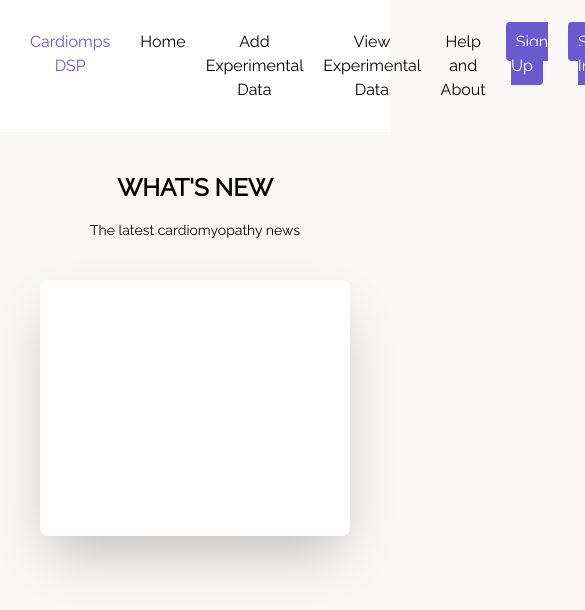
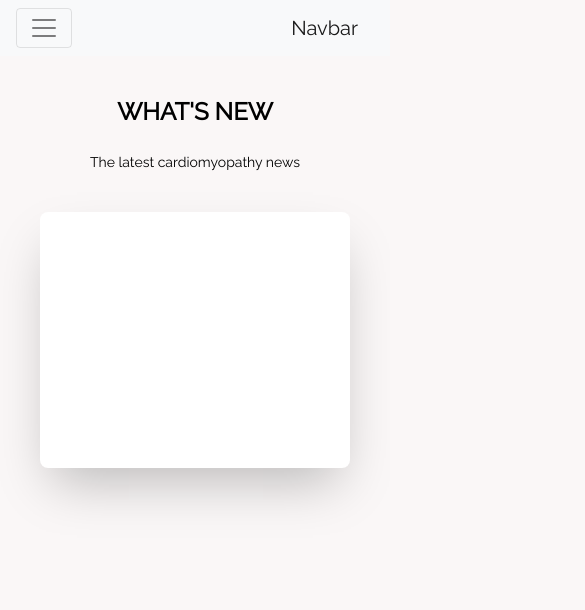
Before and after one commit to johnAdvancedWeb/CardiompsDataSharingPlatform, a Vue app in the folder client/: page / in a window 390 px wide. Shown: the top 610 px of the page, 585 px wide, since content can reach past the window. Built offline with nearby package versions, Linux system fonts and the light colour scheme; what @fortawesome/fontawesome, vue3-apexcharts would draw is missing.

Commit message:
responsive navbar setup

```diff
--- a/client/package.json
+++ b/client/package.json
@@ -17,10 +17,12 @@
     "@fortawesome/vue-fontawesome": "^3.0.0-3",
     "apexcharts": "^3.24.0",
     "autoprefixer": "^9.8.6",
+    "bootstrap": "^4.6.0",
+    "bootstrap-vue": "^2.21.2",
     "core-js": "^3.6.5",
     "postcss": "^7.0.35",
     "tailwindcss": "npm:@tailwindcss/postcss7-compat@^2.0.2",
-    "vue": "^3.0.0",
+    "vue": "^3.0.5",
     "vue-router": "^4.0.0-0",
     "vue3-apexcharts": "^1.2.1"
   },
--- a/client/public/index.html
+++ b/client/public/index.html
@@ -6,10 +6,14 @@
     <meta name="viewport" content="width=device-width,initial-scale=1.0">
     <link rel="icon" href="<%= BASE_URL %>favicon.ico">
     <title><%= htmlWebpackPlugin.options.title %></title>
+    <link rel="stylesheet" href="https://stackpath.bootstrapcdn.com/bootstrap/4.4.1/css/bootstrap.min.css"
+          integrity="sha384-Vkoo8x4CGsO3+Hhxv8T/Q5PaXtkKtu6ug5TOeNV6gBiFeWPGFN9MuhOf23Q9Ifjh" crossorigin="anonymous">
+
 </head>
 <body>
 <noscript>
-      <strong>We're sorry but <%= htmlWebpackPlugin.options.title %> doesn't work properly without JavaScript enabled. Please enable it to continue.</strong>
+    <strong>We're sorry but <%= htmlWebpackPlugin.options.title %> doesn't work properly without JavaScript enabled.
+        Please enable it to continue.</strong>
 </noscript>
 <div id="app"></div>
 <!-- built files will be auto injected -->
--- a/client/src/assets/css/style.scss
+++ b/client/src/assets/css/style.scss
@@ -51,6 +51,7 @@ a:not(a.button) {
 .navbar-list-items-button {
     padding-right: 10px;
 }
+
 
 .navbar-list-items-theme {
     position: relative;
--- a/client/src/assets/css/variables.scss
+++ b/client/src/assets/css/variables.scss
@@ -17,10 +17,31 @@
   .blue-background {
     background-color: var(--blue);
   }
+
   /* variables for default/light theme code ends here */
+}
 
+[data-theme="light"] {
+  --bodyBackground: rgb(250, 247, 247);
+  --bodyText: #000000;
+  --actionBackground: slateblue;
+  --actionText: white;
 
-  @media (prefers-color-scheme: dark) {
+  --navbarBackground: rgb(255, 255, 255);
+
+  /* other variables */
+  --blue: slateblue;
+
+  .blue-text {
+    color: var(--blue);
+  }
+
+  .blue-background {
+    background-color: var(--blue);
+  }
+}
+
+[data-theme="dark"] {
   --bodyBackground: rgb(27, 27, 30);
   --bodyText: white;
 
@@ -40,4 +61,3 @@
     background-color: var(--blue);
   }
 }
-}
--- a/client/src/components/Navbar.vue
+++ b/client/src/components/Navbar.vue
@@ -1,25 +1,49 @@
 <template>
-  <div class="mx-auto p-5 navbar-container">
-    <nav class="flex justify-between">
-      <div>
-        <ul class="flex flex-row">
-          <li class="navbar-list-items-button"><button id="logo">Cardiomps DSP</button></li>
-          <li class="navbar-list-items-routes"><router-link to="/">Home</router-link></li>
-          <li class="navbar-list-items-routes"><router-link :to="{ name: 'Line' }">Add Experimental Data</router-link></li>
-          <li class="navbar-list-items-routes"><router-link :to="{ name: 'Bar' }">View Experimental Data</router-link></li>
-          <li class="navbar-list-items-routes"><router-link to="/about">Help and About</router-link></li>
-        </ul>
-      </div>
+  <nav class="navbar navbar-expand-lg navbar-light bg-light">
+    <button class="navbar-toggler" type="button" data-toggle="collapse" data-target="#navbarTogglerDemo03" aria-controls="navbarTogglerDemo03" aria-expanded="false" aria-label="Toggle navigation">
+      <span class="navbar-toggler-icon"></span>
+    </button>
+    <a class="navbar-brand" href="#">Navbar</a>
 
-      <div>
-        <ul class="flex flex-row">
-          <li class="navbar-list-items-routes"><router-link class="button" :to="{ name: 'SignUp' }">Sign Up</router-link></li>
-          <li class="navbar-list-items-routes"><router-link class="button" :to="{ name: 'SignIn' }">Sign In</router-link></li>
-          <li><i class="navbar-list-items-theme fas fa-adjust" @click="changeTheme"></i></li>
-        </ul>
-      </div>
-    </nav>
-  </div>
+    <div class="collapse navbar-collapse" id="navbarTogglerDemo03">
+      <ul class="navbar-nav mr-auto mt-2 mt-lg-0">
+        <li class="nav-item active">
+          <a class="nav-link" href="#">Home <span class="sr-only">(current)</span></a>
+        </li>
+        <li class="nav-item">
+          <a class="nav-link" href="#">Link</a>
+        </li>
+        <li class="nav-item">
+          <a class="nav-link disabled" href="#">Disabled</a>
+        </li>
+      </ul>
+      <form class="form-inline my-2 my-lg-0">
+        <input class="form-control mr-sm-2" type="search" placeholder="Search" aria-label="Search">
+        <button class="btn btn-outline-success my-2 my-sm-0" type="submit">Search</button>
+      </form>
+    </div>
+  </nav>
+<!--  <div class="mx-auto p-5 navbar-container">-->
+<!--    <nav class="flex justify-between">-->
+<!--      <div>-->
+<!--        <ul class="flex flex-row">-->
+<!--          <li class="navbar-list-items-button"><button id="logo">Cardiomps DSP</button></li>-->
+<!--          <li class="navbar-list-items-routes"><router-link to="/">Home</router-link></li>-->
+<!--          <li class="navbar-list-items-routes"><router-link :to="{ name: 'Line' }">Add Experimental Data</router-link></li>-->
+<!--          <li class="navbar-list-items-routes"><router-link :to="{ name: 'Bar' }">View Experimental Data</router-link></li>-->
+<!--          <li class="navbar-list-items-routes"><router-link to="/about">Help and About</router-link></li>-->
+<!--        </ul>-->
+<!--      </div>-->
+
+<!--      <div>-->
+<!--        <ul class="flex flex-row">-->
+<!--          <li class="navbar-list-items-routes"><router-link class="button" :to="{ name: 'SignUp' }">Sign Up</router-link></li>-->
+<!--          <li class="navbar-list-items-routes"><router-link class="button" :to="{ name: 'SignIn' }">Sign In</router-link></li>-->
+<!--          <li><i class="navbar-list-items-theme fas fa-lightbulb" @click="changeTheme"></i></li>-->
+<!--        </ul>-->
+<!--      </div>-->
+<!--    </nav>-->
+<!--  </div>-->
 </template>
 
 <script>
```
Also changed, not shown: 1 other file (tests, documents, lock files or other folders). Lines whose indentation alone changed are shown as unchanged.
